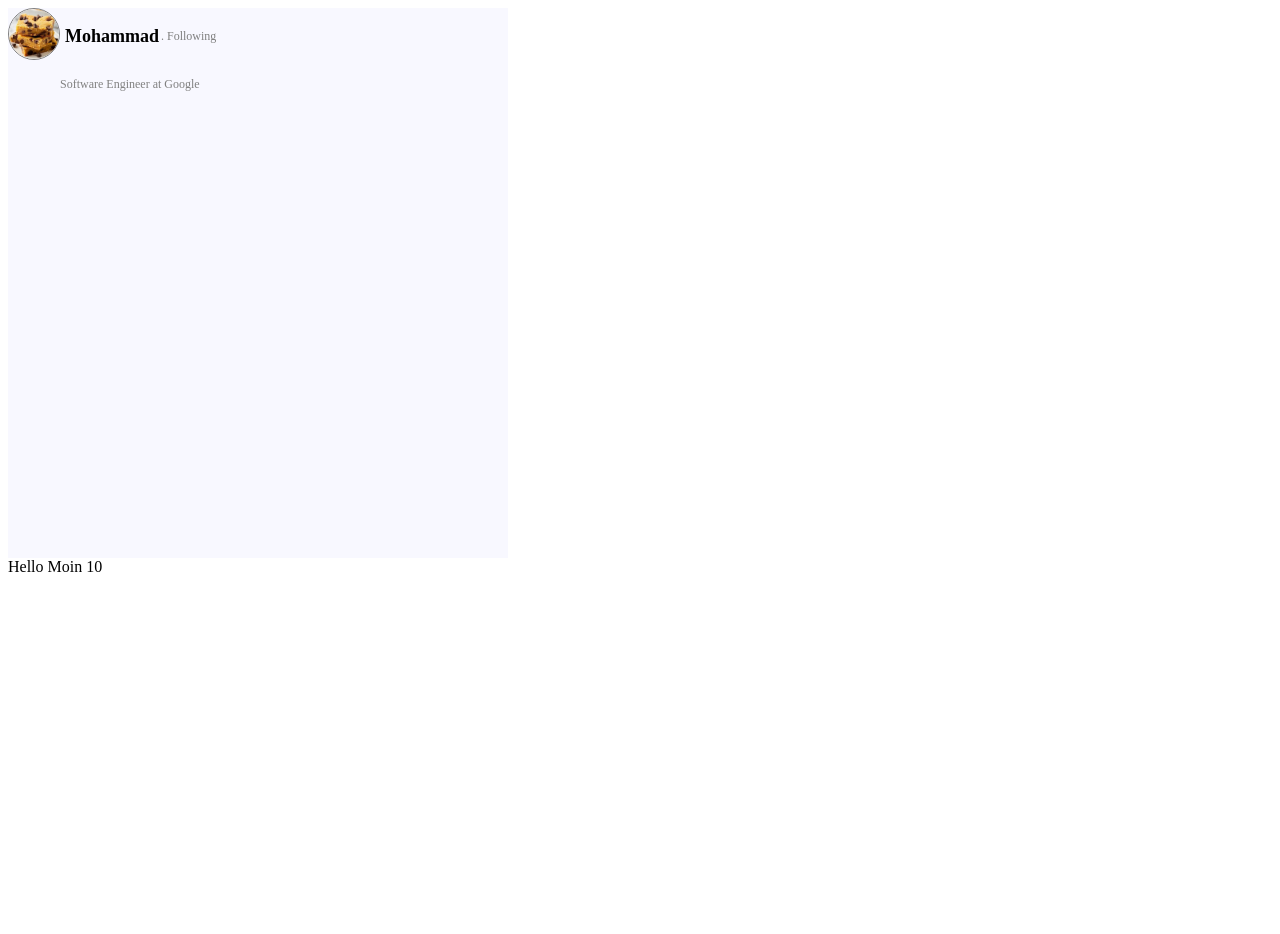
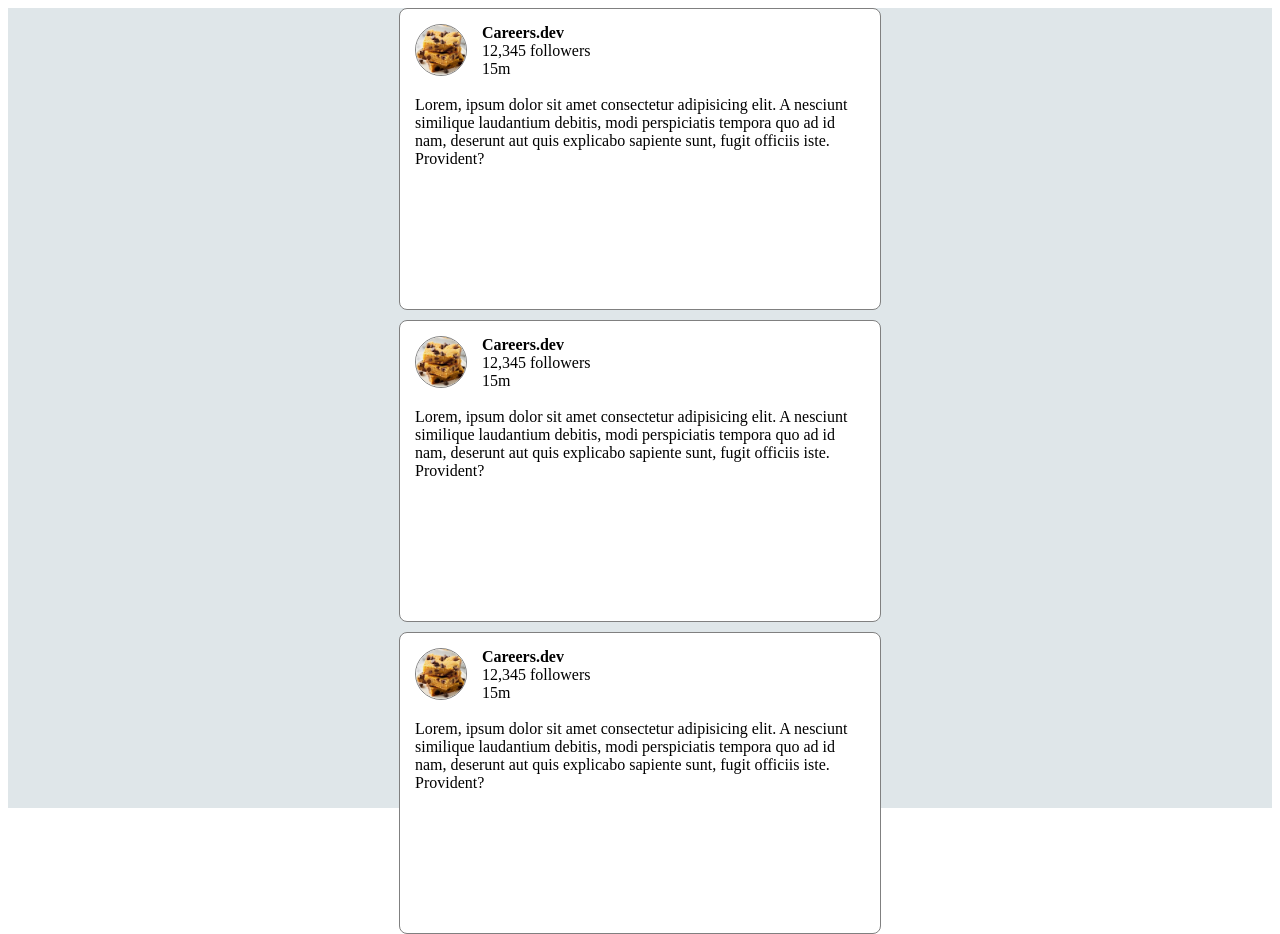
Before and after one commit to Mohammad-10moin/web-mern, a React (Vite) app in the folder 14.React-part1/part1/: page / in a window 1280 px wide. Before the commit the page ends 800 px from the top, so only its background shows below. Built offline with nearby package versions, Linux system fonts and the light colour scheme.

Commit message:
learnt creating components

```diff
--- a/14.React-part1/part1/src/App.jsx
+++ b/14.React-part1/part1/src/App.jsx
@@ -1,32 +1,39 @@
 
 function App() {
   return (
-    <>
-    <PostComponent/>
-    {/* Hot Module Replacement : if we make any changes in our code then it automatically appears in frontend  */}
-      <div>
-        Hello Moin 10
+    <div style={{backgroundColor:"#dfe6e9",height:"100vh",display:"flex",justifyContent:"center"}}>
+      <div style={{alignItems:"center"}}>
+        <div>
+          <PostComponent/>
+        </div>
+        <div>
+          <PostComponent/>
+        </div>
+        <div>
+          <PostComponent/>
+        </div>
       </div>
-      {/* npm run dev -- we are running a development server */}
-    </>
+    </div>
   )
 }
 
 
 function PostComponent(){
   return(
-    <>
-      <div style={{ width:"500px",height:"550px" , backgroundColor:"ghostwhite", display:"flex" }}>
-          <img src="cake.jpg" alt="" style={{width:50,height:50,border:"1px solid grey",  borderRadius:50}}/>
-          <div>
-            <div style={{display:"flex"}}>
-              <p style={{fontSize:18,fontWeight:600, marginLeft:5}}>Mohammad </p>
-              <p style={{fontSize:12, color:"grey", alignContent:"center",marginLeft:2}}> . Following</p>
-            </div>
-              <p style={{fontSize:12, color:"grey"}}>Software Engineer at Google</p>
+    <div style={{height:300,width:480,border:"1px solid grey",borderRadius:8,backgroundColor:"white",marginBottom:10}}>
+      <div style={{margin:15}}>
+        <div style={{display:"flex"}}>
+          <img src="cake.jpg" style={{ height:50,width:50,borderRadius:50,border:"1px solid grey"}}/>
+          <div style={{marginLeft:15}}>
+            <b>Careers.dev</b>
+            <div>12,345 followers</div>
+            <div>15m</div>
           </div>
+        </div>
+        <br />
+        <div>Lorem, ipsum dolor sit amet consectetur adipisicing elit. A nesciunt similique laudantium debitis, modi perspiciatis   tempora quo ad id nam, deserunt aut quis explicabo sapiente sunt, fugit officiis iste. Provident?</div>
       </div>
-    </>
+    </div>
   )
 }
 
```
